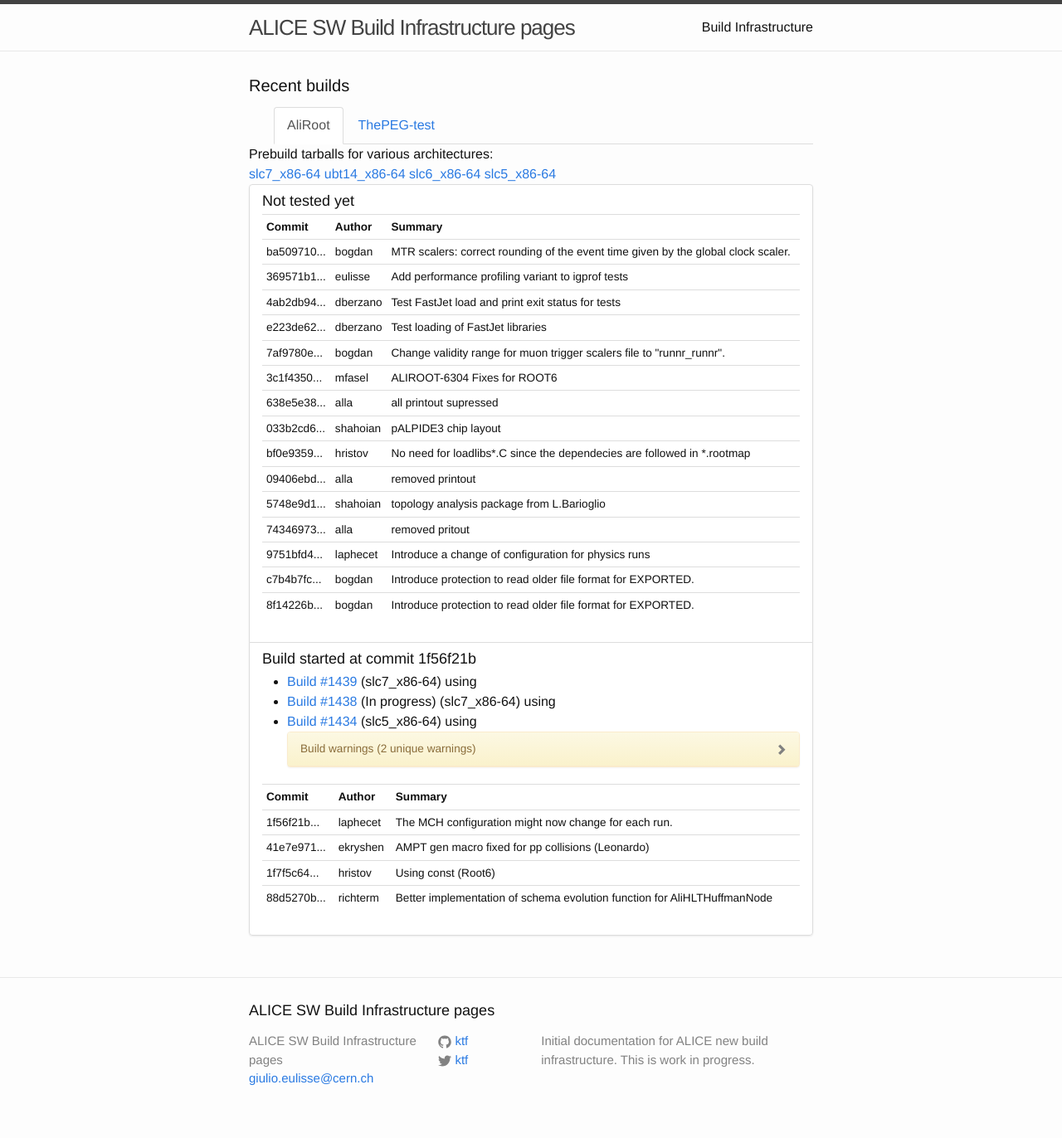
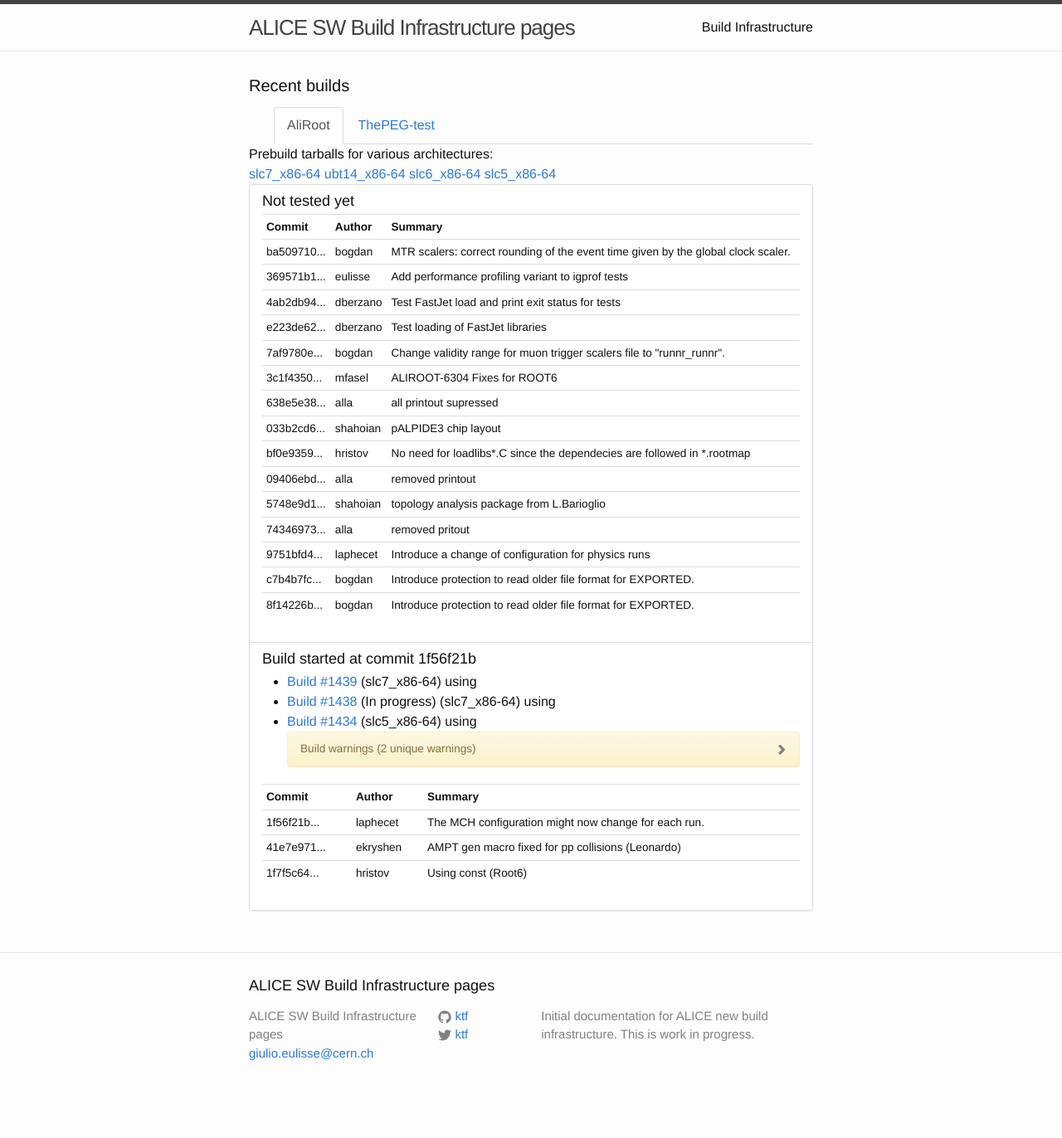
Before and after one commit to alisw/alisw.github.io, a Jekyll site: the page built from index.html, in a window 1280 px wide. Shown: the whole page at 83% size. Built offline with Jekyll 4.4.1, drawn with Linux system fonts in a browser that asks for light colours; nearby versions of some CDN libraries; after the commit the page ends 1341 px from its top, so only the background shows below that.

Commit message:
Updated results.

```diff
--- a/_data/commits-aliroot-master.yaml
+++ b/_data/commits-aliroot-master.yaml
@@ -88,8 +88,3 @@
  message: >-
     Using const (Root6)
  author: !!str hristov
--
- commit: "88d5270b3a7c974490c169d4144dbd3d17212887"
- message: >-
-    Better implementation of schema evolution function for AliHLTHuffmanNode
- author: !!str richterm
```
